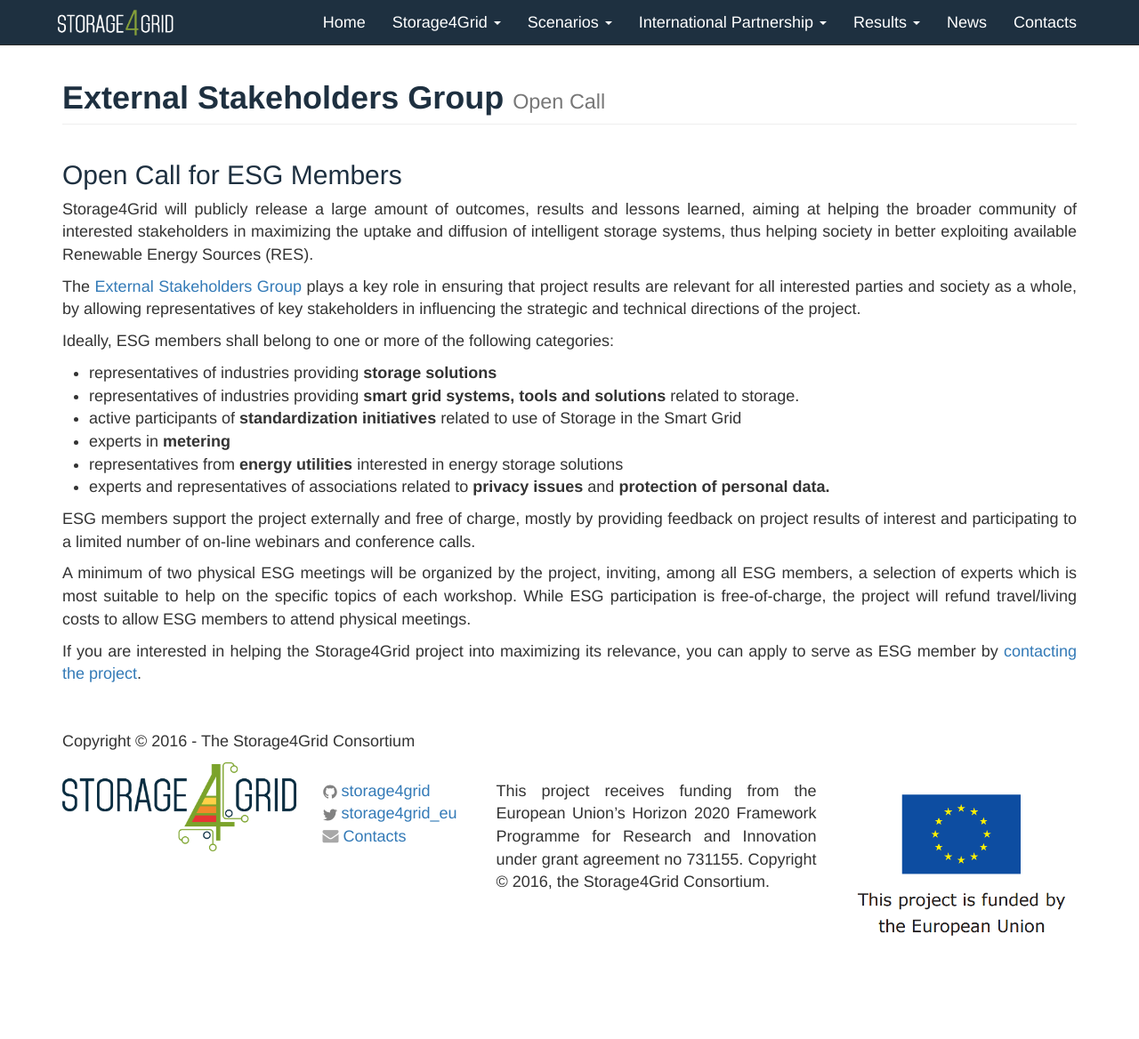
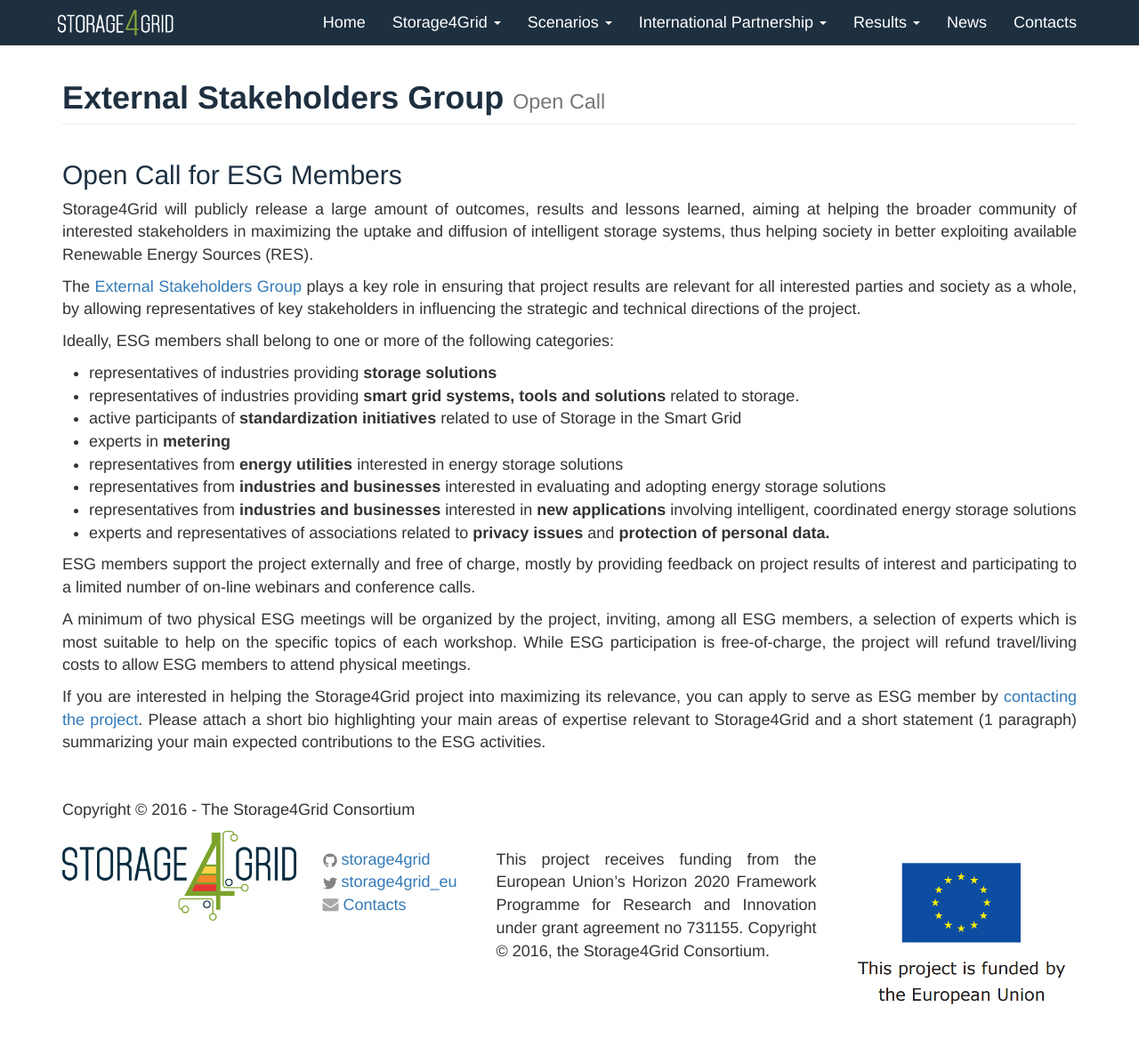
Before and after one commit to storage4grid/storage4grid.github.io, a Jekyll site: the page built from pages/esg-opencall.html, in a window 1280 px wide and 1188 px high. Shown: the top 1168 px of the window at 89% size. Built offline with Jekyll 4.4.1, drawn with Linux system fonts in a browser that asks for light colours; comment, search, counter and statistics services are not loaded.

Commit message:
clarifications to the open call

```diff
--- a/pages/esg-opencall.html
+++ b/pages/esg-opencall.html
@@ -24,6 +24,8 @@
 	<li>active participants of <strong>standardization initiatives</strong> related to use of Storage in the Smart Grid </li>
 	<li>experts in <strong>metering</strong></li>
 	<li>representatives from <strong>energy utilities</strong> interested in energy storage solutions</li>
+	<li>representatives from <strong>industries and businesses</strong> interested in evaluating and adopting energy storage solutions</li>
+	<li>representatives from <strong>industries and businesses</strong> interested in <strong>new applications</strong> involving intelligent, coordinated energy storage solutions</li>
 	<li>experts and representatives of associations related to <strong>privacy issues</strong> and <strong>protection of personal data.</strong></li>
 </ul>
 
@@ -36,5 +38,5 @@
 </p>
 
 <p>
-	If you are interested in helping the Storage4Grid project into maximizing its relevance, you can apply to serve as ESG member by <a href="mailto:storage4grid@ismb.it">contacting the project</a>.
+	If you are interested in helping the Storage4Grid project into maximizing its relevance, you can apply to serve as ESG member by <a href="mailto:storage4grid@ismb.it">contacting the project</a>. Please attach a short bio highlighting your main areas of expertise relevant to Storage4Grid and a short statement (1 paragraph) summarizing your main expected contributions to the ESG activities.
 </p>
```
